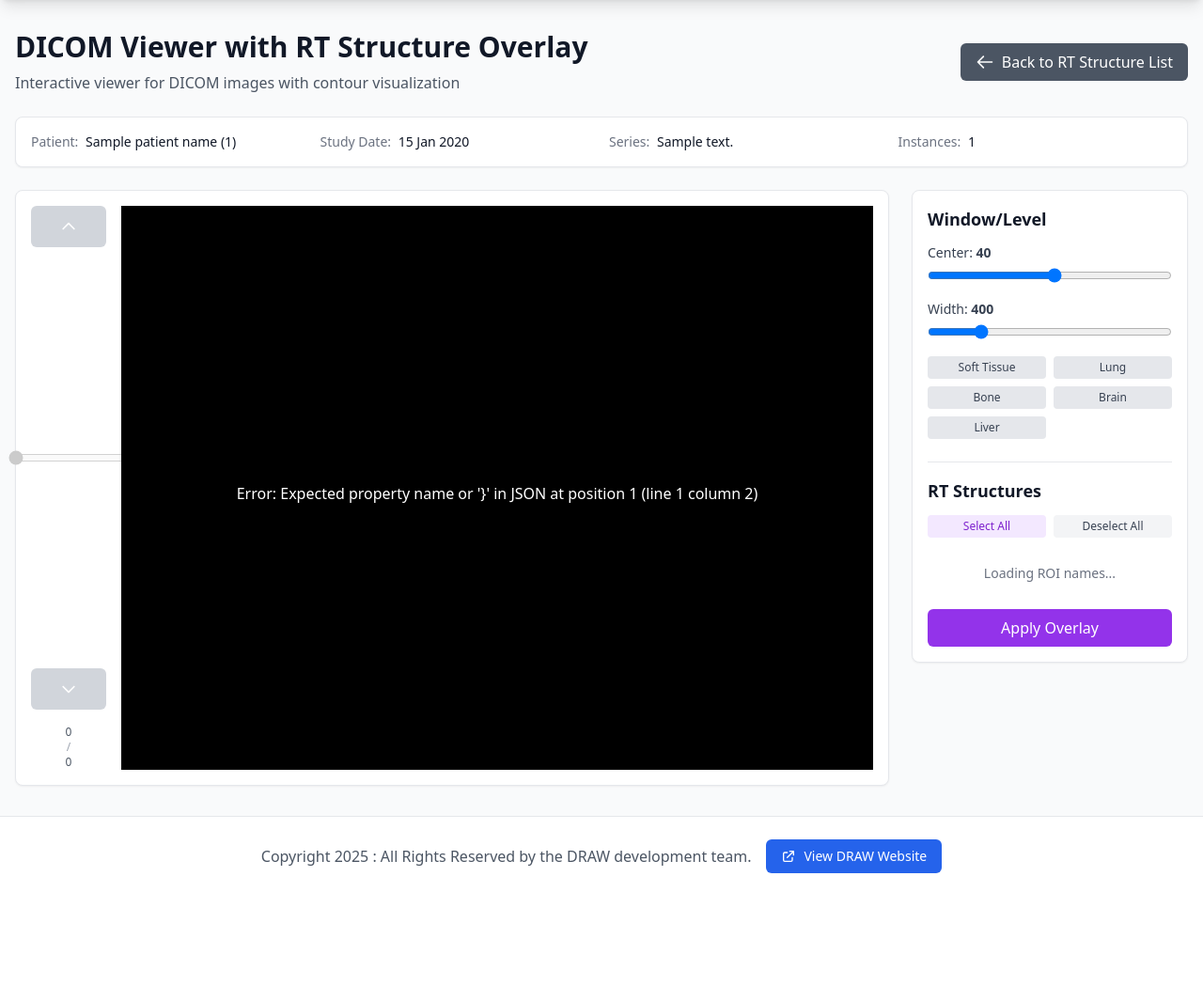
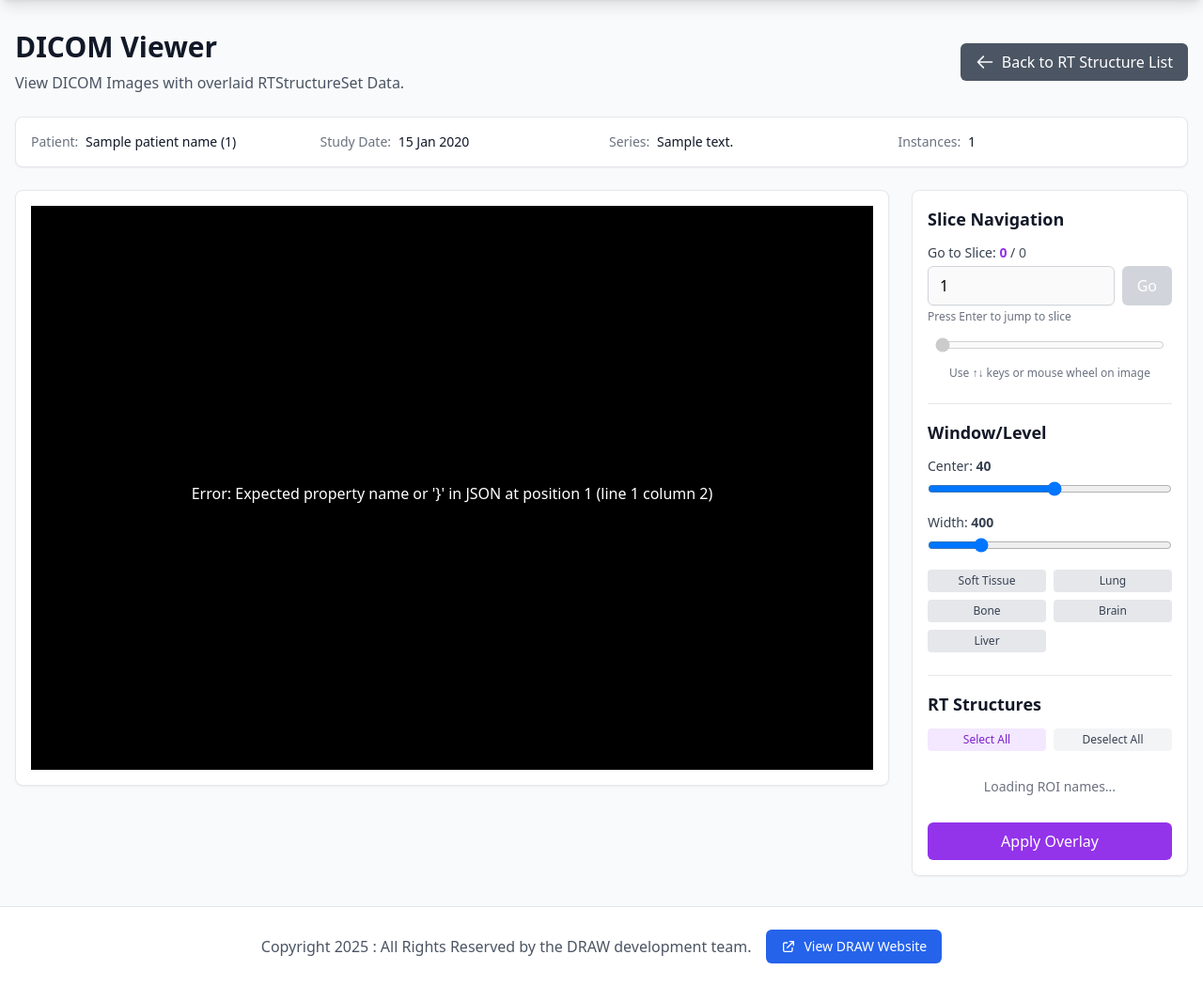
Before and after one commit to CHAVI-India/draw-client-2.0, a Django app: template templates/dicom_handler/dicom_viewer.html in a window 1280 px wide. Shown: the part 65-1114 px from the top of the page at 94% size. Before the commit the page ends 994 px from the top, so only its background shows below. Run offline with Django 5.2, Linux system fonts and the light colour scheme; the template is opened without the code that fills it: most values are stand-ins (such as "Sample title", 1, 10 or a date in 2020); some libraries are stand-ins or nearby versions.

Commit message:
refactor: redesign DICOM viewer layout with horizontal slice navigation
- Replaced vertical slice slider with horizontal slider positioned in right panel controls section
- Added direct slice number input field with "Go" button and Enter key support for quick navigation
- Adjusted figure dimensions to match DICOM image aspect ratio and increased DPI from 100 to 150
- Reorganized UI to display image full-width with controls in sticky right sidebar
- Updated slider background gradient to work horizont

```diff
--- a/templates/dicom_handler/dicom_viewer.html
+++ b/templates/dicom_handler/dicom_viewer.html
@@ -64,16 +64,14 @@
         z-index: 5;
     }
 
-    /* Vertical slider styling */
+    /* Horizontal slider styling */
     #slice-slider {
-        -webkit-appearance: slider-vertical;
-        appearance: slider-vertical;
-        width: 8px;
-        height: 400px;
-        writing-mode: bt-lr;
-        direction: rtl;
-        background: linear-gradient(to top, #9333ea 0%, #9333ea 0%) no-repeat, #e5e7eb;
-        background-size: 8px 0%;
+        -webkit-appearance: none;
+        appearance: none;
+        width: 100%;
+        height: 8px;
+        background: linear-gradient(to right, #9333ea 0%, #9333ea 0%) no-repeat, #e5e7eb;
+        background-size: 0% 8px;
         border-radius: 4px;
         outline: none;
         cursor: pointer;
@@ -102,15 +100,15 @@
     }
 
     #slice-slider::-webkit-slider-runnable-track {
-        width: 8px;
-        height: 400px;
+        width: 100%;
+        height: 8px;
         background: #e5e7eb;
         border-radius: 4px;
     }
 
     #slice-slider::-moz-range-track {
-        width: 8px;
-        height: 400px;
+        width: 100%;
+        height: 8px;
         background: #e5e7eb;
         border-radius: 4px;
     }
@@ -123,8 +121,8 @@
     <div class="mb-6">
         <div class="flex items-center justify-between">
             <div>
-                <h1 class="text-3xl font-bold text-gray-900 mb-2">DICOM Viewer with RT Structure Overlay</h1>
-                <p class="text-gray-600">Interactive viewer for DICOM images with contour visualization</p>
+                <h1 class="text-3xl font-bold text-gray-900 mb-2">DICOM Viewer</h1>
+                <p class="text-gray-600">View DICOM Images with overlaid RTStructureSet Data.</p>
             </div>
             <a href="{% url 'dicom_handler:view_rt_structure_list' series.series_instance_uid %}"
                class="inline-flex items-center px-4 py-2 bg-gray-600 text-white rounded-md hover:bg-gray-700 transition-colors">
@@ -164,54 +162,17 @@
         <!-- Viewer Panel (Left - 3/4 width) -->
         <div class="lg:col-span-3">
             <div class="bg-white rounded-lg shadow-sm border border-gray-200 p-4">
-                <div class="flex gap-4">
-                    <!-- Slice Navigation Controls (Left Side) -->
-                    <div class="flex flex-col items-center space-y-4" style="width: 80px;">
-                        <button id="next-slice" class="w-full px-2 py-3 bg-purple-600 text-white rounded-md hover:bg-purple-700 disabled:bg-gray-300 disabled:cursor-not-allowed transition-colors" disabled>
-                            <svg class="w-5 h-5 mx-auto" fill="none" stroke="currentColor" viewBox="0 0 24 24">
-                                <path stroke-linecap="round" stroke-linejoin="round" stroke-width="2" d="M5 15l7-7 7 7"></path>
-                            </svg>
-                        </button>
-
-                        <div class="flex-1 flex items-center justify-center py-4 relative group">
-                            <input type="range" id="slice-slider" min="0" max="0" value="0" disabled orient="vertical">
-                            <!-- Help tooltip -->
-                            <div class="absolute left-full ml-2 hidden group-hover:block bg-gray-800 text-white text-xs rounded py-2 px-3 whitespace-nowrap z-20 shadow-lg">
-                                <div class="mb-1">💡 <strong>Navigation Tips:</strong></div>
-                                <div>• Click & drag slider</div>
-                                <div>• Use ↑↓ arrow keys</div>
-                                <div>• Mouse wheel on image</div>
-                                <div class="absolute right-full top-1/2 -translate-y-1/2 mr-[-6px]">
-                                    <div class="w-0 h-0 border-t-[6px] border-t-transparent border-b-[6px] border-b-transparent border-r-[6px] border-r-gray-800"></div>
-                                </div>
-                            </div>
-                        </div>
-
-                        <button id="prev-slice" class="w-full px-2 py-3 bg-purple-600 text-white rounded-md hover:bg-purple-700 disabled:bg-gray-300 disabled:cursor-not-allowed transition-colors" disabled>
-                            <svg class="w-5 h-5 mx-auto" fill="none" stroke="currentColor" viewBox="0 0 24 24">
-                                <path stroke-linecap="round" stroke-linejoin="round" stroke-width="2" d="M19 9l-7 7-7-7"></path>
-                            </svg>
-                        </button>
-
-                        <div class="text-xs text-center text-gray-600 mt-2">
-                            <div><span id="current-slice">0</span></div>
-                            <div class="text-gray-400">/</div>
-                            <div><span id="total-slices">0</span></div>
-                        </div>
-                    </div>
-
-                    <!-- Viewer Container (Center) -->
-                    <div class="flex-1">
-                        <div id="viewer-container" class="relative flex items-center justify-center" style="height: 600px; background: #000;">
+                <!-- Viewer Container (Full Width) -->
+                <div>
+                        <div id="viewer-container" class="relative flex items-center justify-center" style="min-height: 600px; background: #000;">
                             <div class="loading-overlay" id="loading-overlay" style="position: absolute; top: 0; left: 0; right: 0; bottom: 0;">
                                 <div class="text-center text-white" style="position: absolute; top: 50%; left: 50%; transform: translate(-50%, -50%); min-width: 250px;">
                                     <div class="spinner mx-auto mb-3"></div>
                                     <p id="loading-text" style="white-space: nowrap;">Loading DICOM data...</p>
                                 </div>
                             </div>
-                            <img id="dicom-image" src="" alt="DICOM Image" style="display: none; max-height: 600px; max-width: 100%; height: auto; width: auto;">
+                            <img id="dicom-image" src="" alt="DICOM Image" style="display: none; width: 100%; height: auto;">
                         </div>
-                    </div>
                 </div>
             </div>
         </div>
@@ -219,8 +180,34 @@
         <!-- Controls Panel (Right - 1/4 width) -->
         <div class="lg:col-span-1">
             <div class="bg-white rounded-lg shadow-sm border border-gray-200 p-4 sticky top-4 space-y-6">
+                <!-- Slice Navigation Controls -->
+                <div>
+                    <h3 class="text-lg font-semibold text-gray-900 mb-3">Slice Navigation</h3>
+
+                    <div class="mb-3">
+                        <label for="slice-input" class="block text-sm font-medium text-gray-700 mb-1">
+                            Go to Slice: <span id="current-slice" class="font-semibold text-purple-600">0</span> / <span id="total-slices" class="text-gray-600">0</span>
+                        </label>
+                        <div class="flex gap-2">
+                            <input type="number" id="slice-input" min="1" max="1" value="1" disabled
+                                   class="flex-1 px-3 py-2 border border-gray-300 rounded-md shadow-sm focus:outline-none focus:ring-purple-500 focus:border-purple-500"
+                                   placeholder="Enter slice #">
+                            <button id="go-to-slice" class="px-4 py-2 bg-purple-600 text-white rounded-md hover:bg-purple-700 disabled:bg-gray-300 disabled:cursor-not-allowed transition-colors font-medium" disabled>
+                                Go
+                            </button>
+                        </div>
+                        <p class="text-xs text-gray-500 mt-1">Press Enter to jump to slice</p>
+                    </div>
+
+                    <div class="px-2">
+                        <input type="range" id="slice-slider" min="0" max="0" value="0" disabled class="w-full">
+                    </div>
+
+                    <p class="text-xs text-gray-500 text-center mt-2">Use ↑↓ keys or mouse wheel on image</p>
+                </div>
+
                 <!-- Window/Level Controls -->
-                <div>
+                <div class="pt-4 border-t border-gray-200">
                     <h3 class="text-lg font-semibold text-gray-900 mb-3">Window/Level</h3>
 
                     <div class="space-y-3">
@@ -445,8 +432,8 @@ const dicomImage = document.getElementById('dicom-image');
 const currentSliceSpan = document.getElementById('current-slice');
 const totalSlicesSpan = document.getElementById('total-slices');
 const sliceSlider = document.getElementById('slice-slider');
-const prevSliceBtn = document.getElementById('prev-slice');
-const nextSliceBtn = document.getElementById('next-slice');
+const sliceInput = document.getElementById('slice-input');
+const goToSliceBtn = document.getElementById('go-to-slice');
 const windowCenterInput = document.getElementById('window-center');
 const windowWidthInput = document.getElementById('window-width');
 const wcValueSpan = document.getElementById('wc-value');
@@ -486,16 +473,15 @@ async function initializeViewer() {
         totalSlicesSpan.textContent = viewerState.totalSlices;
         sliceSlider.max = viewerState.totalSlices - 1;
         sliceSlider.disabled = false;
+        sliceInput.max = viewerState.totalSlices;
+        sliceInput.disabled = false;
+        goToSliceBtn.disabled = false;
 
         // Populate ROI list
         populateROIList();
 
         // Load first slice
-        await loadSlice(0);
-
-        // Enable controls
-        prevSliceBtn.disabled = false;
-        nextSliceBtn.disabled = false;
+        await loadSlice(0)
 
     } catch (error) {
         console.error('Error initializing viewer:', error);
@@ -618,6 +604,9 @@ async function loadSlice(sliceIndex) {
             updateSliderBackground();
         }
 
+        // Update input field
+        sliceInput.value = sliceIndex + 1;
+
         // Show warning for failed ROIs
         if (data.failed_rois && data.failed_rois.length > 0) {
             updateFailedROIsIndicator(data.failed_rois);
@@ -638,7 +627,7 @@ function updateSliderBackground() {
     const value = sliceSlider.value;
     const max = sliceSlider.max;
     const percentage = max > 0 ? (value / max) * 100 : 0;
-    sliceSlider.style.backgroundSize = `8px ${percentage}%`;
+    sliceSlider.style.backgroundSize = `${percentage}% 8px`;
 }
 
 // Update failed ROIs indicator
@@ -678,15 +667,30 @@ sliceSlider.addEventListener('input', (e) => {
     }
 });
 
-prevSliceBtn.addEventListener('click', () => {
-    if (viewerState.currentSlice > 0) {
-        loadSlice(viewerState.currentSlice - 1);
+// Slice input field - Go button
+goToSliceBtn.addEventListener('click', () => {
+    const sliceNumber = parseInt(sliceInput.value);
+    if (sliceNumber >= 1 && sliceNumber <= viewerState.totalSlices) {
+        loadSlice(sliceNumber - 1); // Convert to 0-indexed
+    } else {
+        alert(`Please enter a slice number between 1 and ${viewerState.totalSlices}`);
     }
 });
 
-nextSliceBtn.addEventListener('click', () => {
-    if (viewerState.currentSlice < viewerState.totalSlices - 1) {
-        loadSlice(viewerState.currentSlice + 1);
+// Slice input field - Enter key
+sliceInput.addEventListener('keypress', (e) => {
+    if (e.key === 'Enter') {
+        goToSliceBtn.click();
+    }
+});
+
+// Slice input field - validate on input
+sliceInput.addEventListener('input', (e) => {
+    const value = parseInt(e.target.value);
+    if (value < 1) {
+        e.target.value = 1;
+    } else if (value > viewerState.totalSlices) {
+        e.target.value = viewerState.totalSlices;
     }
 });
 
```
Also changed, not shown: dicom_handler/dicom_viewer_views.py (+10 -3 lines).
